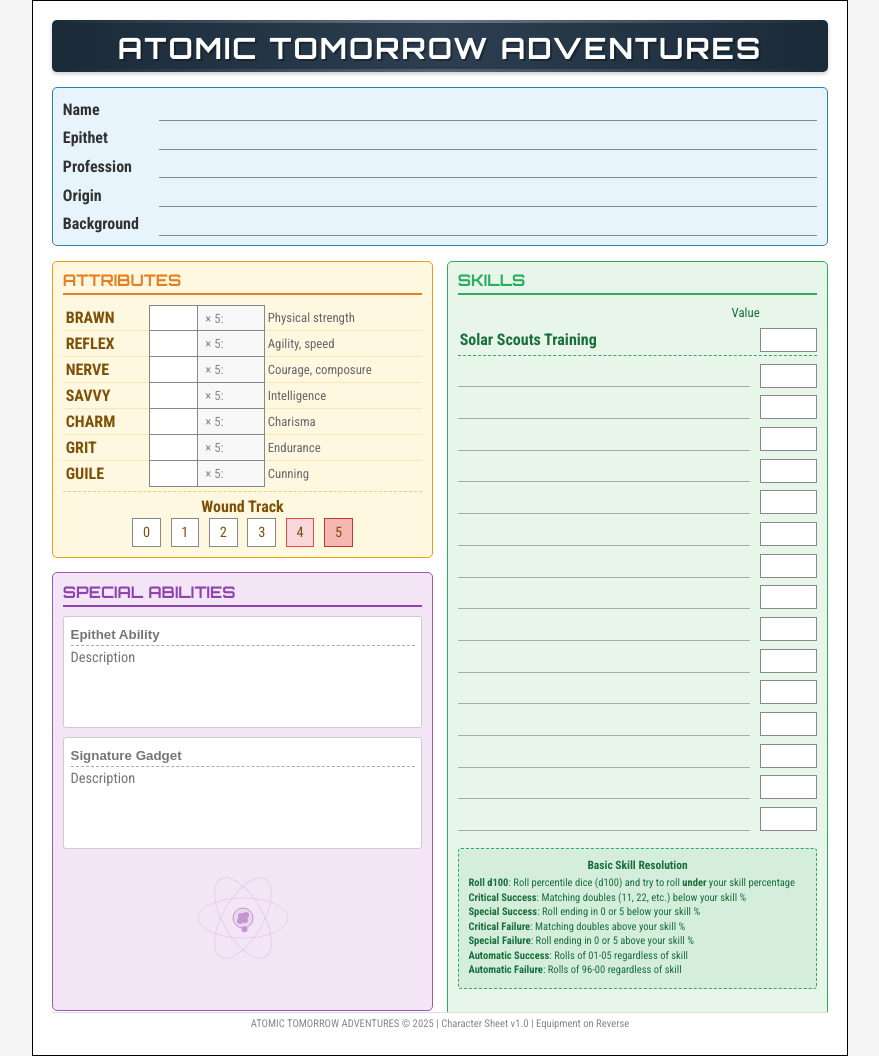
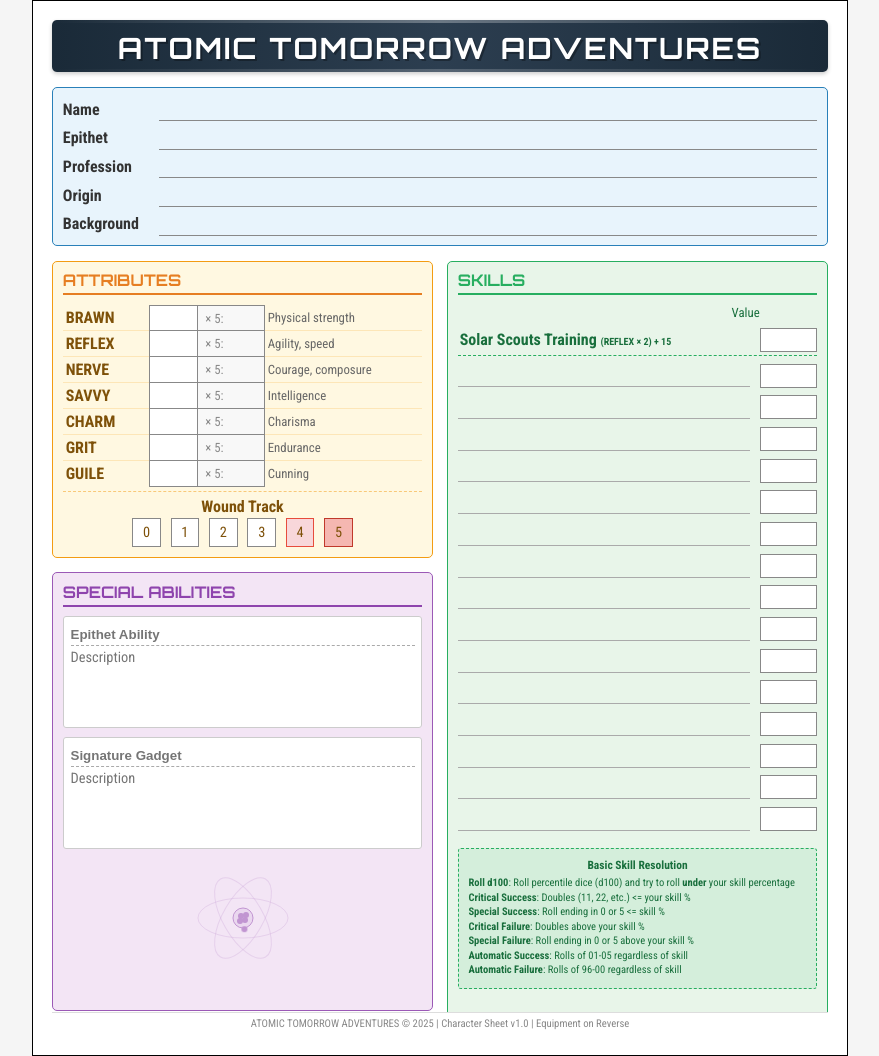
Before and after one commit to majyc/atomic-tomorrow-adventures, a Jekyll site: the page code/atomic-tomorrow-character-sheet.html, which Jekyll copies as it is, in a window 1280 px wide. Shown: the whole page, without its empty margins (200-1079 px from the left). Built offline with Jekyll 4.4.1, drawn with Linux system fonts in a browser that asks for light colours.

```diff
--- a/code/atomic-tomorrow-character-sheet.html
+++ b/code/atomic-tomorrow-character-sheet.html
@@ -375,6 +375,11 @@
             font-weight: bold;
         }
 
+        .solar-scouts .skill-note {
+            font-weight: bold;
+            font-size: x-small;
+        }
+
         .skill-row {
             display: flex;
             align-items: center;
@@ -617,7 +622,7 @@
                     <div class="skills-content">
                         <!-- Solar Scouts Training Row -->
                         <div class="skill-row solar-scouts">
-                            <span class="skill-name">Solar Scouts Training</span>
+                            <span class="skill-name">Solar Scouts Training <span class="skill-note">(REFLEX × 2) + 15</span></span>
                             <div class="skill-value"></div>
                         </div>
 
@@ -688,9 +693,9 @@
                             <h3>Basic Skill Resolution</h3>
                             <ul class="rules-list">
                                 <li><strong>Roll d100</strong>: Roll percentile dice (d100) and try to roll <strong>under</strong> your skill percentage</li>
-                                <li><strong>Critical Success</strong>: Matching doubles (11, 22, etc.) below your skill %</li>
-                                <li><strong>Special Success</strong>: Roll ending in 0 or 5 below your skill %</li>
-                                <li><strong>Critical Failure</strong>: Matching doubles above your skill %</li>
+                                <li><strong>Critical Success</strong>: Doubles (11, 22, etc.) &lt;= your skill %</li>
+                                <li><strong>Special Success</strong>: Roll ending in 0 or 5 &lt;= skill %</li>
+                                <li><strong>Critical Failure</strong>: Doubles above your skill %</li>
                                 <li><strong>Special Failure</strong>: Roll ending in 0 or 5 above your skill %</li>
                                 <li><strong>Automatic Success</strong>: Rolls of 01-05 regardless of skill</li>
                                 <li><strong>Automatic Failure</strong>: Rolls of 96-00 regardless of skill</li>
```
Also changed, not shown: 1 other file.
